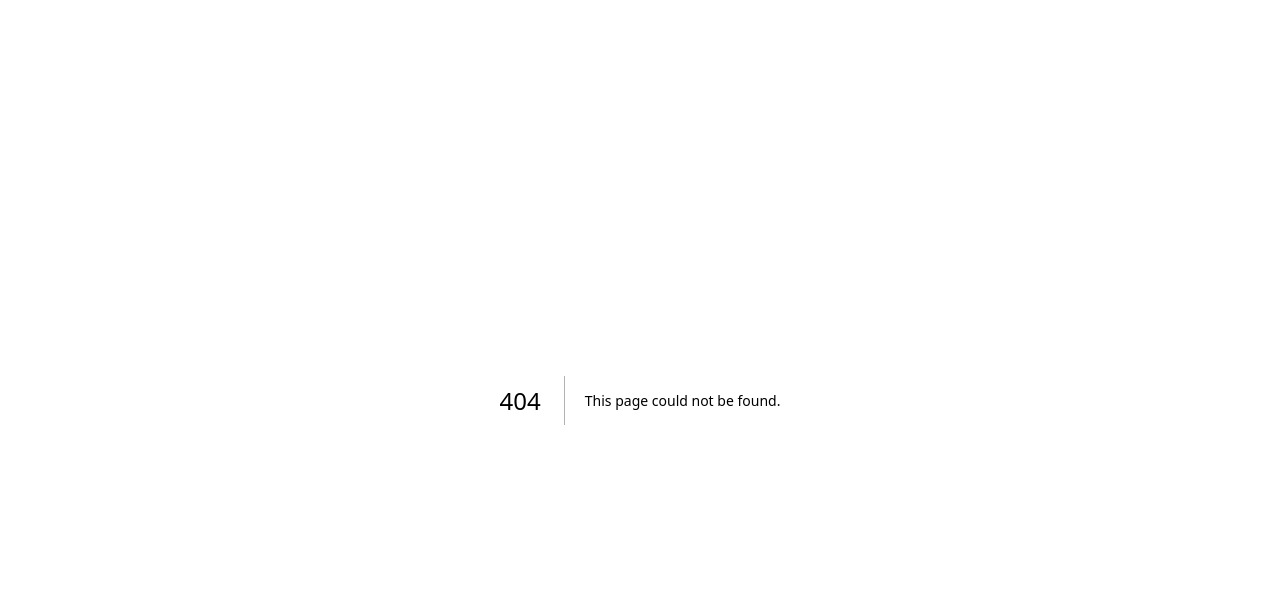
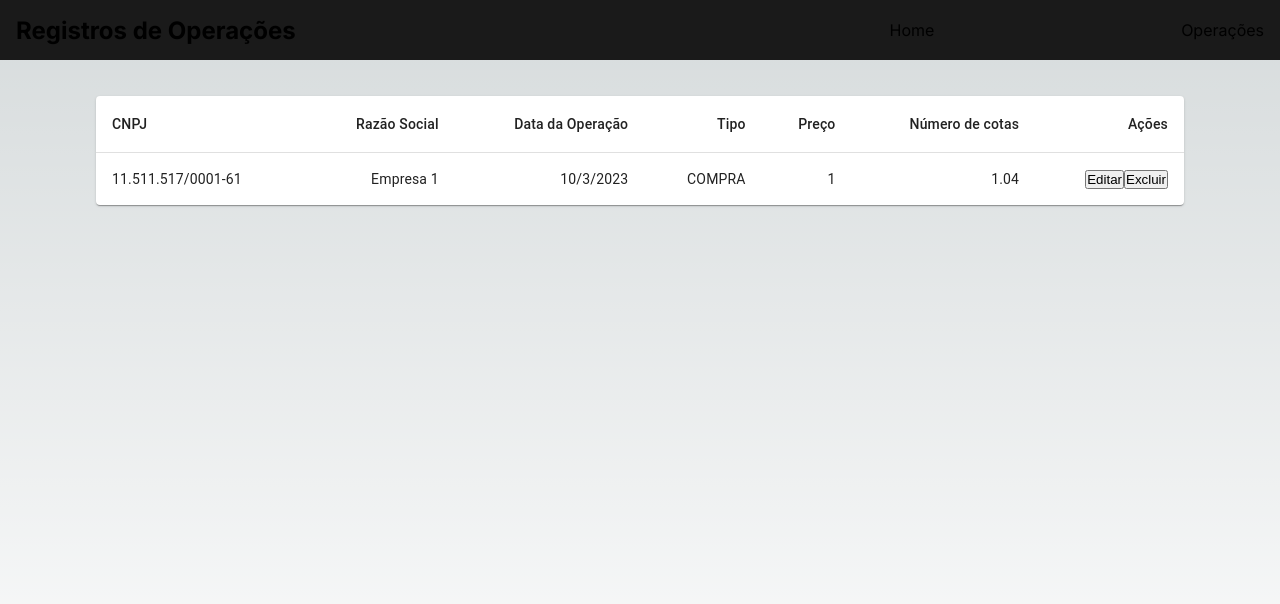
Before and after one commit to DiasJulia/Cadastro-de-Aloca-es, a Next.js app in the folder client/: page /operations in a window 1280 px wide. Before the commit this address had no page. Shown: the top 604 px of the page. Built offline with nearby package versions, Linux system fonts and the light colour scheme; no server answers.

Commit message:
feat: created navbar and operations page

```diff
--- a/client/src/app/page.tsx
+++ b/client/src/app/page.tsx
@@ -1,12 +1,12 @@
 import styles from "./page.module.css";
-import { OperationTable, RegisterCota, Table } from "@/components";
+import { Navbar, RegisterCota, Table } from "@/components";
 
 export default function Home() {
   return (
     <main className={styles.main}>
+      <Navbar />
       <Table />
       <RegisterCota />
-      <OperationTable />
     </main>
   );
 }
--- /dev/null
+++ b/client/src/components/Navbar/Navbar.css
@@ -0,0 +1,19 @@
+nav {
+    background-color: #1a1a1a;
+    width: 100%;
+    height: 60px;
+    display: flex;
+    justify-content: space-between;
+    align-items: center;
+    padding: 0 1rem;
+    position: fixed;
+    top: 0;
+    z-index: 10;
+}
+
+.links {
+    display: flex;
+    justify-content: space-between;
+    align-items: center;
+    min-width: 30%;
+}
--- /dev/null
+++ b/client/src/components/Navbar/Navbar.tsx
@@ -0,0 +1,17 @@
+import React from "react";
+import "./Navbar.css";
+import Link from "next/link";
+
+function Navbar() {
+  return (
+    <nav>
+      <h1>Registros de Operações</h1>
+      <div className="links">
+        <Link href="/">Home</Link>
+        <Link href="/operations">Operações</Link>
+      </div>
+    </nav>
+  );
+}
+
+export default Navbar;
--- a/client/src/components/index.tsx
+++ b/client/src/components/index.tsx
@@ -1,5 +1,6 @@
 import Table from "./Table/Table";
 import RegisterCota from "./RegisterCota/RegisterCota";
 import OperationTable from "./OperationTable/OperationTable";
+import Navbar from "./Navbar/Navbar";
 
-export { Table, RegisterCota, OperationTable };
+export { Table, RegisterCota, OperationTable, Navbar };
--- /dev/null
+++ b/client/src/pages/_app.tsx
@@ -0,0 +1,19 @@
+import "../app/globals.css";
+import type { AppProps } from "next/app";
+import type { Metadata } from "next";
+import { Inter } from "next/font/google";
+
+const inter = Inter({ subsets: ["latin"] });
+
+export const metadata: Metadata = {
+  title: "Create Next App",
+  description: "Generated by create next app",
+};
+
+export default function App({ Component, pageProps }: AppProps) {
+  return (
+    <div className={inter.className}>
+      <Component {...pageProps} />
+    </div>
+  );
+}
--- /dev/null
+++ b/client/src/pages/operations.tsx
@@ -0,0 +1,11 @@
+import { Navbar, OperationTable } from "@/components";
+import styles from "../app/page.module.css";
+
+export default function Operations() {
+  return (
+    <main className={styles.main}>
+      <Navbar />
+      <OperationTable />
+    </main>
+  );
+}
```
